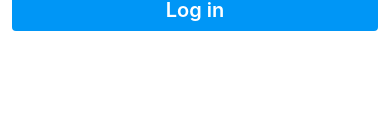
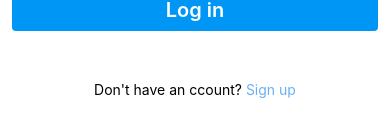
Before and after one commit to jztimm/Insta-clone-react-native, a React Native app: screen /LoginScreen in a window 390 px wide. Shown: the part 454-590 px from the top of the page. Built offline with nearby package versions, Linux system fonts and the light colour scheme.

Commit message:
Updated log in button and sign up text

```diff
--- a/components/loginScreen/LoginForm.js
+++ b/components/loginScreen/LoginForm.js
@@ -1,4 +1,4 @@
-import { View, Text, TextInput, Button, StyleSheet, Pressable } from 'react-native'
+import { View, Text, TextInput, Button, StyleSheet, Pressable, TouchableOpacity } from 'react-native'
 import React from 'react'
 
 const LoginForm = () => {
@@ -28,9 +28,19 @@ const LoginForm = () => {
       <View style={{alignItems: 'flex-end', marginBottom: 30}}>
         <Text style={{color: '#6BB0F5'}}>Forgot password</Text>
       </View>
+
       <Pressable titleSize={20} style={styles.button}>
         <Text style={styles.buttonText}>Log in</Text>
       </Pressable>
+
+      <View style={styles.signupContainer}>
+    <Text>Don't have an ccount?</Text>
+    <TouchableOpacity>
+      <Text style={{color: '#6BB0F5'}}>
+        {' '}Sign up
+      </Text>
+    </TouchableOpacity>
+      </View>
     </View>
   )
 }
@@ -60,6 +70,12 @@ const styles = StyleSheet.create({
     fontWeight: '600',
     color: '#fff',
     fontSize: 20
+  },
+  signupContainer: {
+    flexDirection: 'row',
+    width: '100%',
+    justifyContent: 'center',
+    marginTop: 50
   }
 })
 
```
